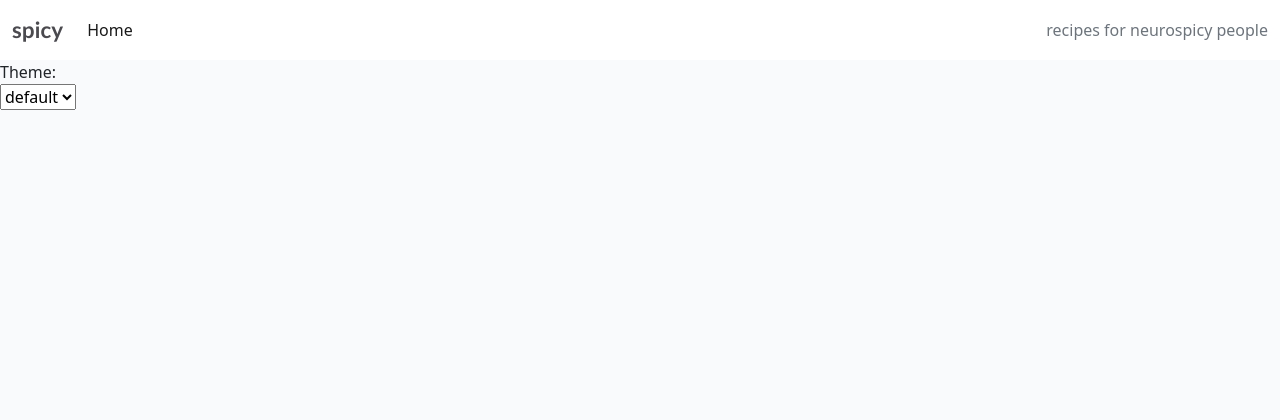
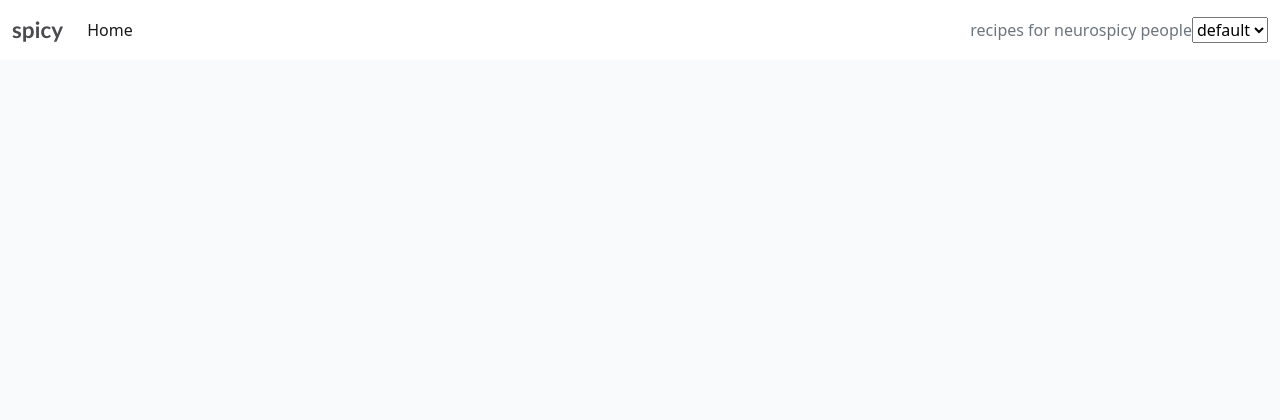
Before and after one commit to blahosyl/spicy, a Django app: page / in a window 1280 px wide. Shown: the top 420 px of the page. Run offline with Django 4.2, Linux system fonts and the light colour scheme; data that the repository does not hold is empty; parts of the project's set-up code (start-up, migrations or seed data) failed here and were passed over.

Commit message:
put theme toggle in nav bar #98

```diff
--- a/templates/base.html
+++ b/templates/base.html
@@ -44,23 +44,24 @@
                     </li>
 
                 </ul>
+
                 <span class="navbar-text text-muted">
                     recipes for neurospicy people
                 </span>
+
+                <div id="theme-selector-div">
+                    <form action="/action_page.php" aria-label="Color theme selector">
+                      <select id="theme-selector" name="theme-selector">
+                        <option value="default" selected="selected">default</option>
+                        <option value="green">green</option>
+
+                      </select>
+                    </form>
+                  </div>
             </div>
         </div>
     </nav>
 
-    <div id="theme-selector-div">
-        <label for="theme-selector">Theme:</label>
-        <form action="/action_page.php">
-          <select id="theme-selector" name="theme-selector">
-            <option value="default" selected="selected">default</option>
-            <option value="green">green</option>
-
-          </select>
-        </form>
-      </div>
 
     <main class="flex-shrink-0 main-bg">
 
```
